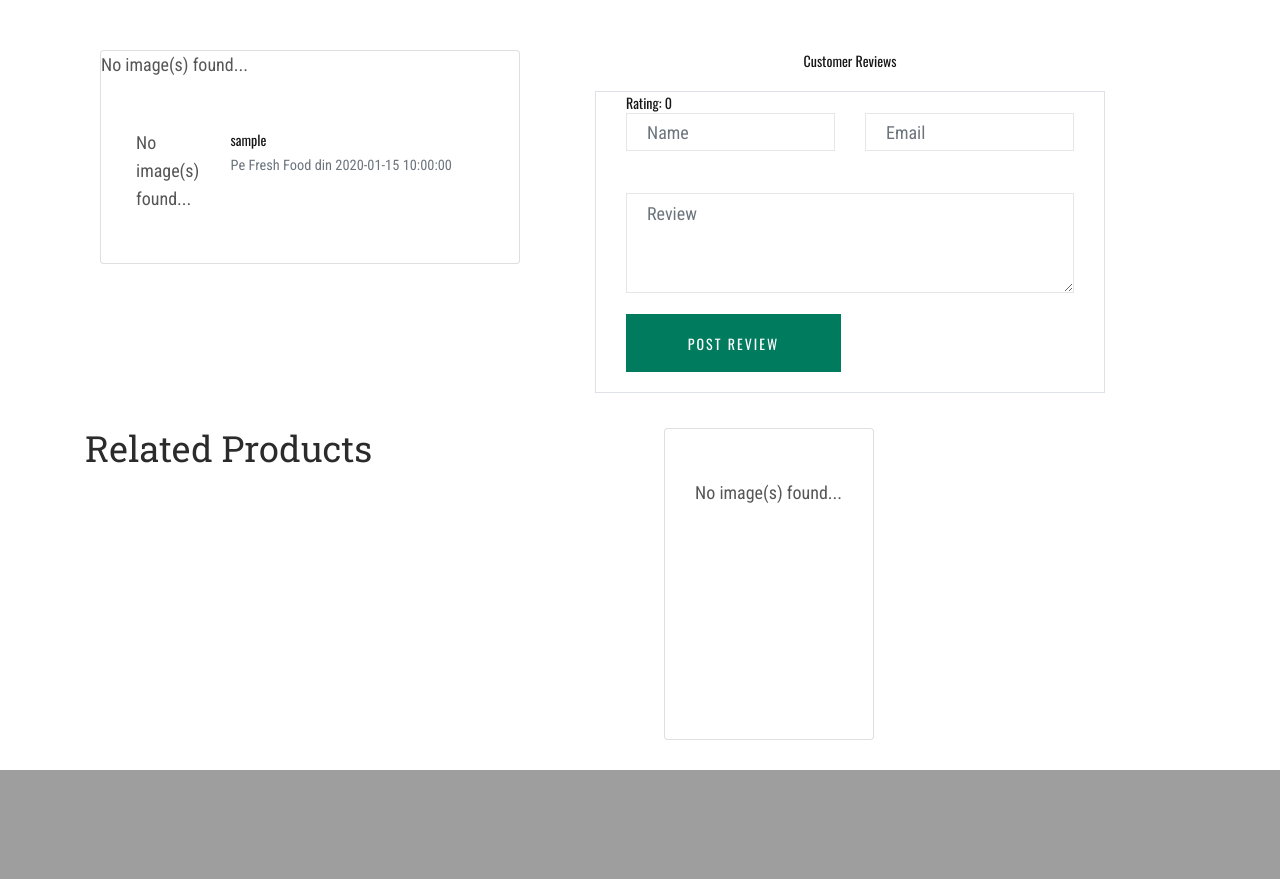
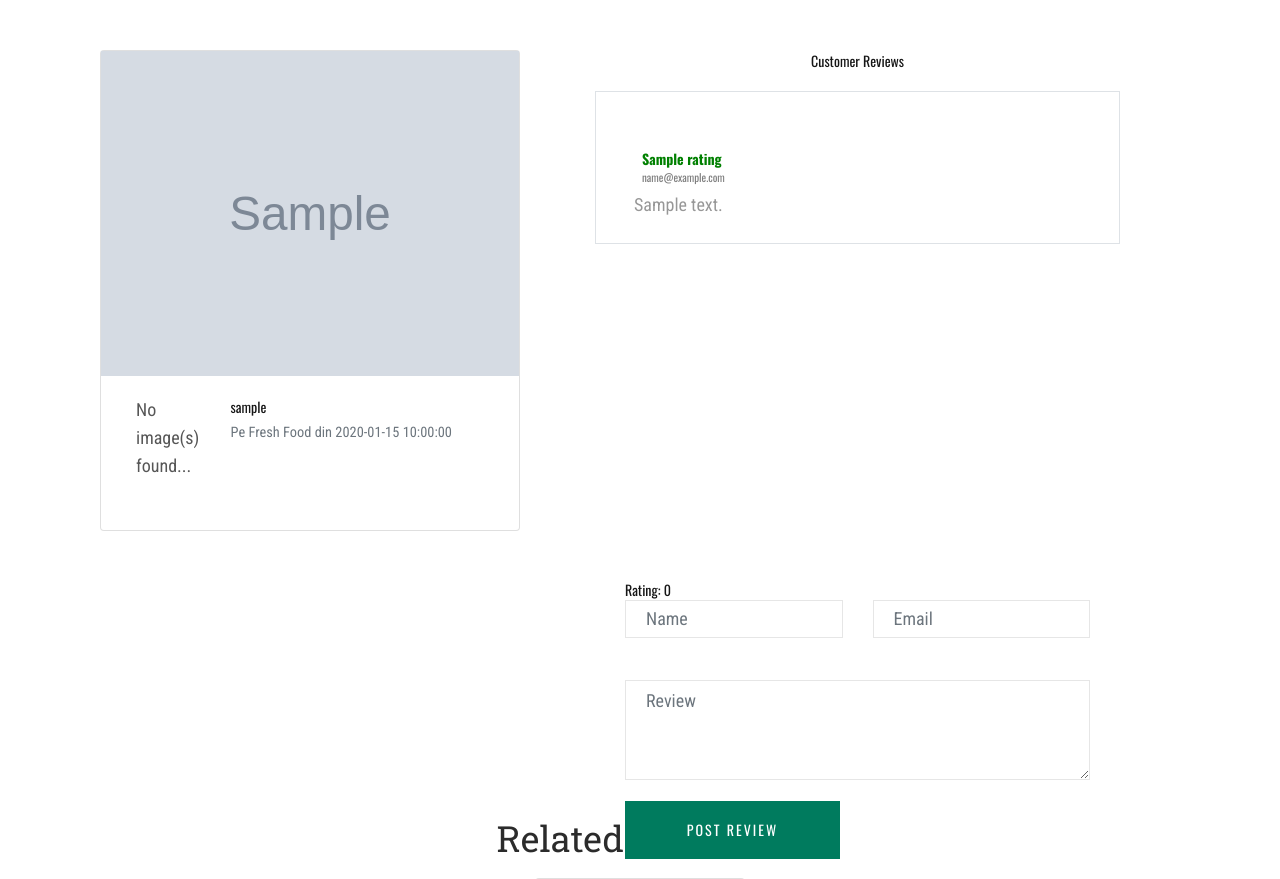
Before and after one commit to CardosDAN/proiectweb, a PHP site: page /view_anunt.php?id=1 in a window 1280 px wide. Shown: the part 960-1839 px from the top of the page. Before the commit the page ends 1730 px from the top, so only its background shows below. Run offline with PHP 8.4, Linux system fonts and the light colour scheme; the visitor is signed in with stand-in values (Sample User, id 1); tables that the repository leaves empty or names only in its code hold one stand-in row (values such as "Sample post"); grey boxes marked "Sample" are stand-in pictures; data that the repository does not hold is empty; some libraries are stand-ins or nearby versions; some web fonts are replaced.

Commit message:
pagina de home,pagina produsului, mesajeria ii aproape gata,

```diff
--- a/src/includes/db.php
+++ b/src/includes/db.php
@@ -1,8 +1,8 @@
 <?php
 
 $servername = "localhost";
-$username = "id18086315_root";
-$password = "X%5[d0j9gq!|-t!E";
+$username = "root";
+$password = "";
 $dbname = "id18086315_main";
 
 
--- a/view_anunt.php
+++ b/view_anunt.php
@@ -175,6 +175,22 @@ $product_id = $_GET['id'];
             height: 90px;
             border-radius: 90%;
         }
+
+        .date {
+            font-size: 11px
+        }
+
+        .comment-text {
+            font-size: 12px
+        }
+
+
+
+        .name {
+            color: green;
+        }
+
+
     </style>
 </head>
 <body>
@@ -282,7 +298,7 @@ $product_id = $_GET['id'];
                 <div class="card mb-lg-3">
                     <?php
 
-                    $query = $con->query("SELECT * FROM images,anunturi where anunturi.image_id=image_id and images.id=anunturi.image_id ");
+                    $query = $con->query("SELECT * FROM images,anunturi where  images.id=anunturi.image_id and anunturi.id=".$product_id);
 
                     if ($query->num_rows > 0) {
                         while ($row = $query->fetch_assoc()) {
@@ -407,21 +423,44 @@ $product_id = $_GET['id'];
 
                 <div id="customer" class="tab-content" style="display: block;">
                     <div class="box border">
-                        <?php
+                        <div class="container mt-5">
+                            <div class="d-flex justify-content row">
+                                <div class="col-md-8">
+                                    <div class="d-flex flex-column comment-section">
+                                        <?php
+                                        $sql = "SELECT * FROM anunturi,product_rating  where anunturi.id=".$product_id;
+                                        $result = mysqli_query($con, $sql);
+                                        while ($row = mysqli_fetch_assoc($result)) { ?>
+                                        <div class="bg-white p-2">
 
-                        $sql = "SELECT * FROM anunturi,product_rating where status='Activ' and anunturi.id=".$product_id;
-                        $result = mysqli_query($con, $sql);
-                        while ($row = mysqli_fetch_assoc($result)) { ?>
-                        <h1><?php echo $row['titlu']; ?></h1>
-                        <h3>Reviews</h3>
-                        <p></p>
+
+                                            <div class="d-flex flex-row user-info">
+                                                <div class="d-flex flex-column justify-content-start ml-2">
+                                                    <span class="d-block font-weight-bold name"><?php echo $row['name']; ?></span>
+                                                    <span class="date text-black-50"><?php echo $row['email']; ?></span>
+                                                </div>
+                                                <div class="rateyo" id="rating"
+                                                     data-rateyo-rating="<?php echo $row['rate']; ?>">
+                                                </div>
+                                                <!--                                                <img class="rounded-circle" src="https://i.imgur.com/RpzrMR2.jpg" width="40">-->
+
+                                            </div>
+                                            <div class="mt-2">
+                                                <p class="comment-text"><?php echo $row['review']; ?></p>
+                                            </div>
+                                        </div>
+                                    </div>
+                                    <?php } ?>
+                                </div>
+                            </div>
+                        </div>
                     </div>
-                    <?php } ?>
+                    <br><br><br><br><br><br><br><br><br><br><br><br><br><br><br><br>
                     <div class="container">
 
                         <form action="src/actions/review.php" method="post">
                             <div class="rateyo" id="rating"
-                                 data-rateyo-rating="4"
+                                 data-rateyo-rating="0"
                                  data-rateyo-num-stars="5"
                                  data-rateyo-score="3">
                             </div>
@@ -452,6 +491,7 @@ $product_id = $_GET['id'];
                     </form>
                 </div>
             </div>
+
             <script src="https://cdnjs.cloudflare.com/ajax/libs/jquery/3.3.1/jquery.min.js"></script>
             <script src="https://cdnjs.cloudflare.com/ajax/libs/rateYo/2.3.2/jquery.rateyo.min.js"></script>
 
```
